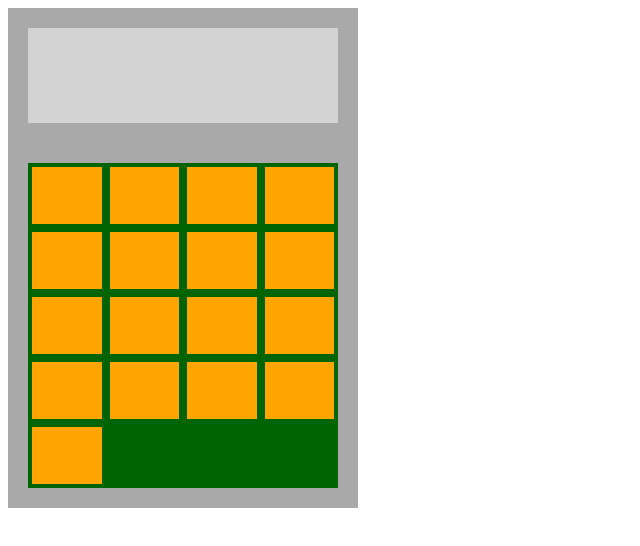
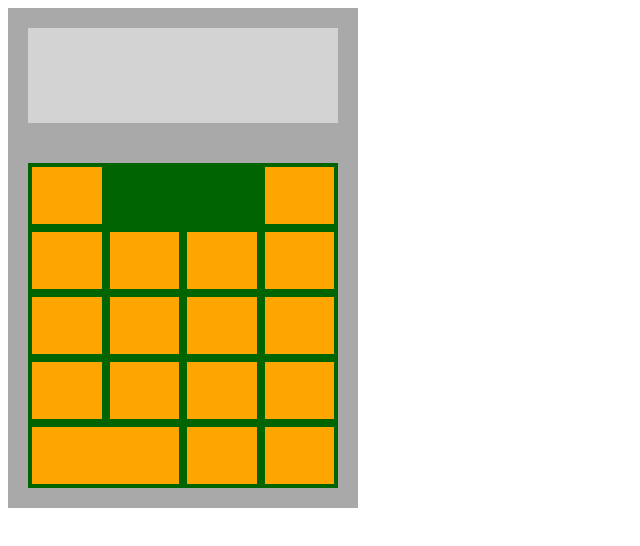
Before and after one commit to aTomWeaver/calculator, a plain HTML site: page index.html in a window 1280 px wide. Shown: the whole page, without its empty margins (0-640 px from the left). Drawn offline with Linux system fonts and the light colour scheme.

Commit message:
aligned buttons to preference

```diff
--- a/index.html
+++ b/index.html
@@ -13,6 +13,7 @@
         <div class="screen"></div>
         <div class="btn-container">
             <div id="clear" class="btn"></div>
+            <div class="spacer"></div>
             <div id="divide" class="btn"></div>
             <div id="num1" class="btn"></div>
             <div id="num2" class="btn"></div>
--- a/style.css
+++ b/style.css
@@ -25,3 +25,11 @@
     margin: 4px;
     background-color: orange;
 }
+
+.spacer {
+    grid-area: 1 / 2 / span 1 / span 2;
+}
+
+#num0 {
+    grid-area: 5 / 1 / span 1/ span 2;
+}
```
